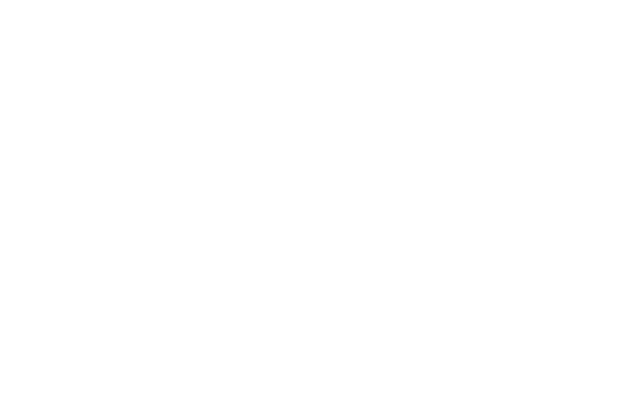
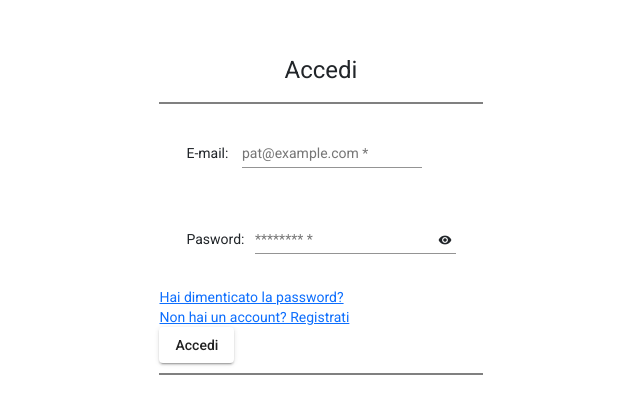
Before and after one commit to GerardoFesta/GreenTrails, an Angular app in the folder frontend/: page / in a window 1280 px wide. Shown: the part 186-600 px from the top of the page, without its empty margins (319-959 px from the left). Built offline with nearby package versions, Linux system fonts and the light colour scheme.

Commit message:
feat(frontend): add style to containers

```diff
--- a/frontend/src/app/app-routing.module.ts
+++ b/frontend/src/app/app-routing.module.ts
@@ -6,7 +6,7 @@ import { LoginComponent } from './componenti/login/login.component';
 const routes: Routes =[
   //cosi mi da direttamente al login
   {
-    path:'login', component: LoginComponent},
+    path:'', component: LoginComponent},
   ]
 @NgModule({
   imports: [RouterModule.forRoot(routes)],
--- a/frontend/src/app/componenti/login/login.component.css
+++ b/frontend/src/app/componenti/login/login.component.css
@@ -3,21 +3,25 @@
     justify-content: center;
     align-items: center;
     flex-direction: column;
-    height: 100vh;
-    margin: 0;
+    width:100%;
+    height: 100%;
+    margin: 1;
   }
 
   form {
     display: flex;
     flex-direction: column;
     align-items: flex-start;
-
+    border-top:2px solid gray;
+    border-bottom: 2px solid gray;
+    padding-top: 10px;
+    padding-bottom: 10px;
   }
 
   .error-message {
-    color: red; /* Colore del testo per il messaggio di errore */
-    font-size: 0.9em; /* Dimensione del carattere per il messaggio di errore */
-    margin-top: 1px; /* Spazio superiore dal campo di input */
+    color: red;
+    font-size: 0.9em;
+    margin-top: 1px;
   }
 
   .container{
@@ -25,5 +29,15 @@
   .center-button {
     margin-top: 20px; /* Add some top margin to the button for spacing */
   }
+.campo{
+  display:flex;
+}
+mat-label{
+  margin-right:10px;
+}
+.form-bottom{
+  display:flex;
+  background-color:black;
+}
 
-  }
+}
--- a/frontend/src/app/componenti/login/login.component.html
+++ b/frontend/src/app/componenti/login/login.component.html
@@ -1,12 +1,9 @@
 <div class="orientamento">
     <h1>Accedi</h1>
-    <br>
-    <br>
-    <br>
     <form [formGroup]="loginForm" (ngSubmit)="onSubmit()">
-
-    <mat-label>E-mail </mat-label>
+  <div class="campo">
       <div class="container">
+        <mat-label>E-mail: </mat-label>
         <mat-form-field>
           <input
             matInput
@@ -20,9 +17,10 @@
           </mat-error>
         </mat-form-field>
       </div>
-
-      <mat-label>Pasword:</mat-label>
+    </div>
+  <div class="campo">
       <div class="container">
+        <mat-label>Pasword:</mat-label>
         <mat-form-field>
           <input
             matInput
@@ -39,16 +37,18 @@
             matSuffix
             (click)="hide = !hide"
             [attr.aria-label]="'Hide password'"
-            [attr.aria-pressed]="hide"
-          >
+            [attr.aria-pressed]="hide">
             <mat-icon>{{ hide ? "visibility_off" : "visibility" }}</mat-icon>
           </button>
         </mat-form-field>
       </div>
-      <a [routerLink]="['../../public/login']">Hai dimenticato la password?</a>
+    </div>
+    <div class="form-bottom">
+    <a [routerLink]="['../../public/login']">Hai dimenticato la password?</a>
     <br>
     <a [routerLink]="['../../public/register']">Non hai un account? Registrati</a>
     <br>
     <button mat-raised-button class="center-button">Accedi</button>
+    </div>
         </form>
   </div>
```
Also changed, not shown: 2 other files (tests, documents, lock files or other folders).
